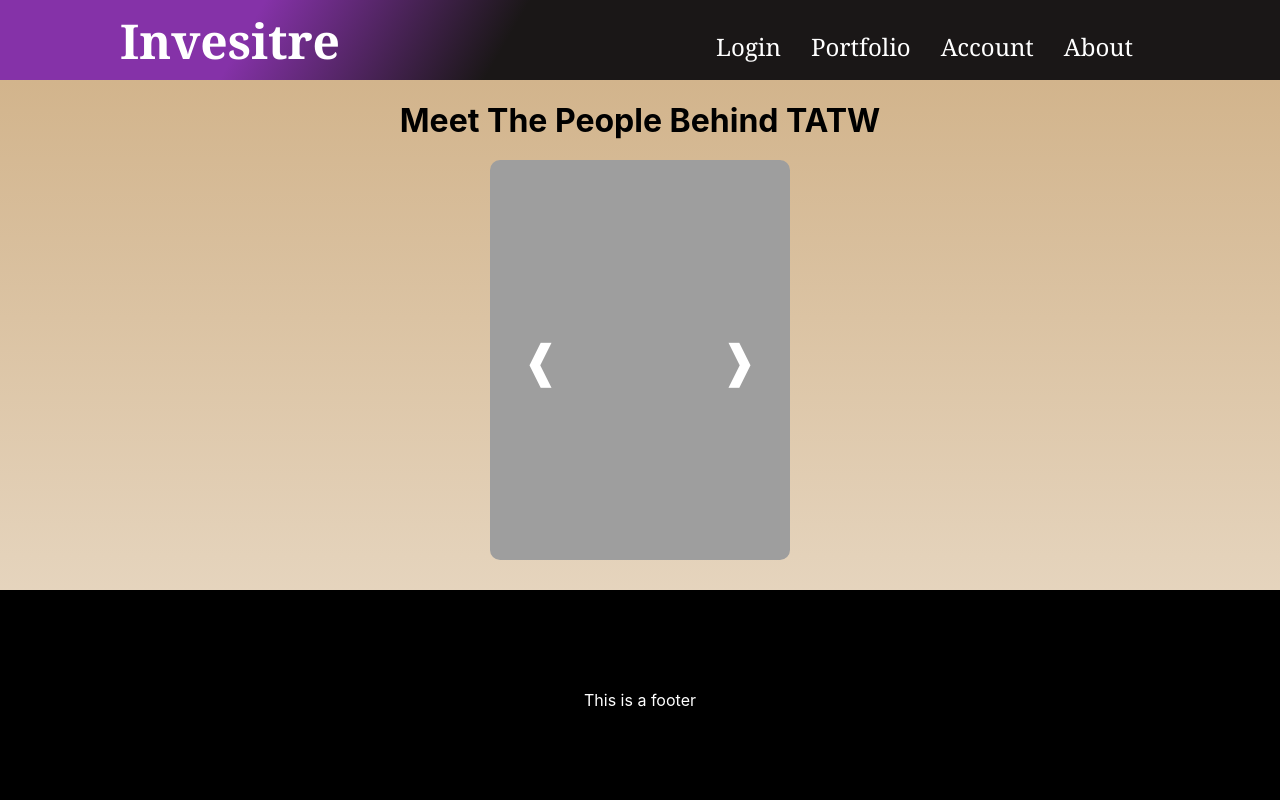
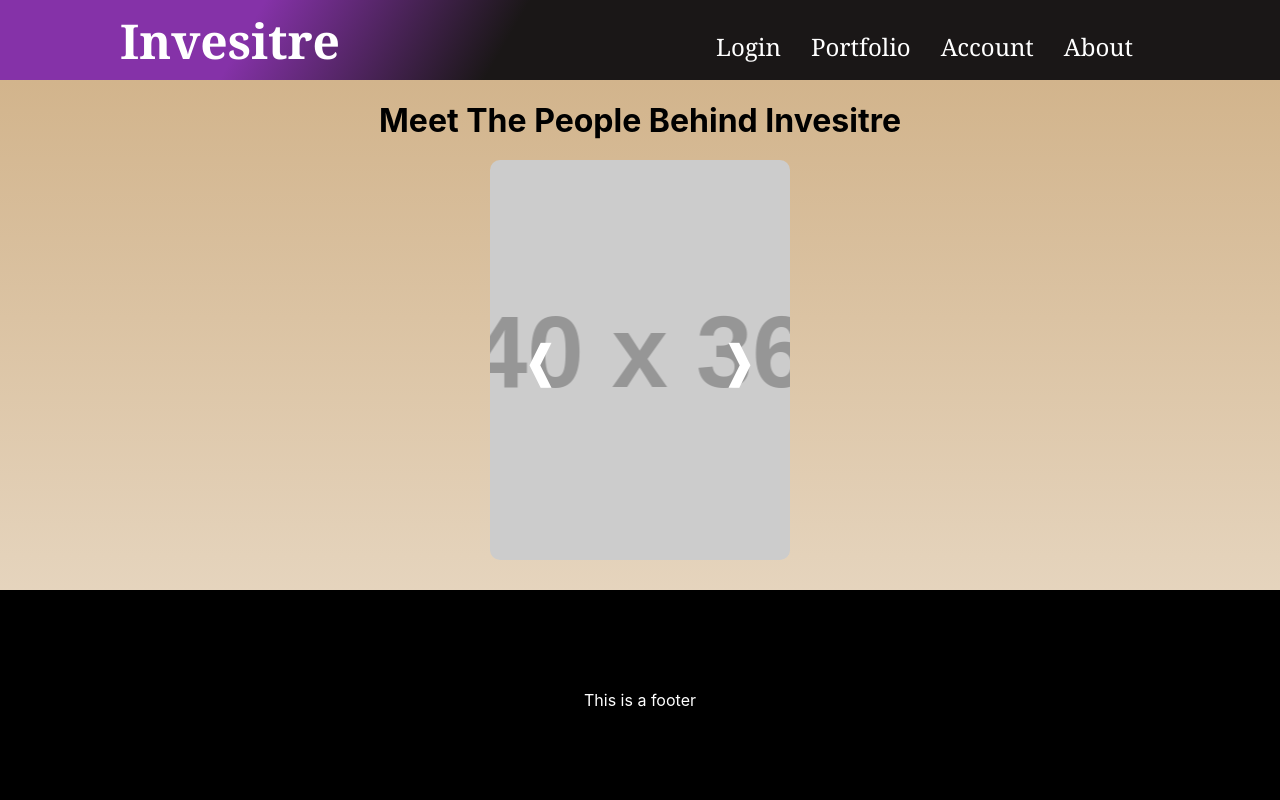
Before and after one commit to pchachicho/Stock-Trading-App, a React (Vite) app: page /about in a window 1280 px wide. Shown: the top 800 px of the page. Built offline with nearby package versions, Linux system fonts and the light colour scheme.

Commit message:
added place holders but need the footer

```diff
--- a/src/components/About/About.jsx
+++ b/src/components/About/About.jsx
@@ -5,9 +5,11 @@ import "./About.css";
 // import GithubIcon from "@mui/icons-material/GitHub";
 
 const slides = [
-  { url: "http://localhost:3000/Cassandra.jpg", title: "Cassandra" },
-  { url: "http://localhost:3000/Patrick.jpg", title: "Patrick" },
-  { url: "http://localhost:3000/franklin.JPG", title: "Franklin" },
+  { url: "http://via.placeholder.com/640x360", title: "Cassandra" },
+  { url: "https://dummyimage.com/640x360/fff/aaa", title: "Connor" },
+  { url: "http://via.placeholder.com/640x360", title: "Jonovan" },
+  { url: "http://via.placeholder.com/640x360", title: "Patrick" },
+
 ];
 const containerStyles = {
   width: "300px",
@@ -18,7 +20,7 @@ function About() {
   return (
     <body className="aboutBody">
     <div className="idk">
-      <h1 className="title">Meet The People Behind TATW</h1>
+      <h1 className="title">Meet The People Behind Invesitre</h1>
       <div style={containerStyles} className="ImageSlider">
         <ImageSlider slides={slides} />
       </div>
```
